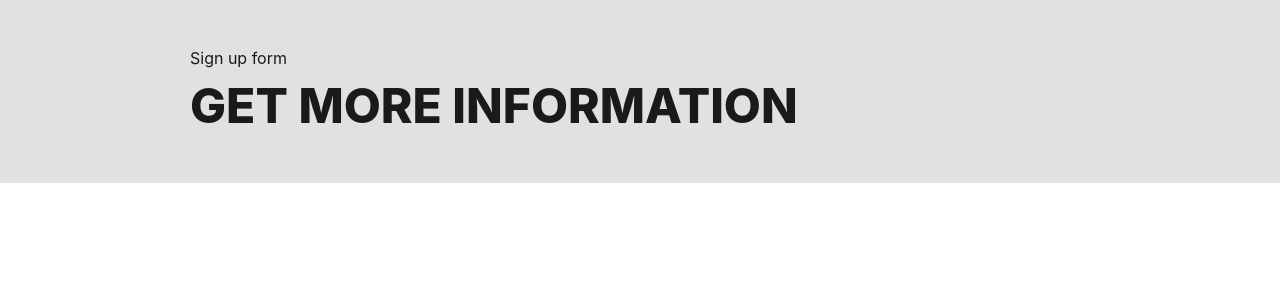
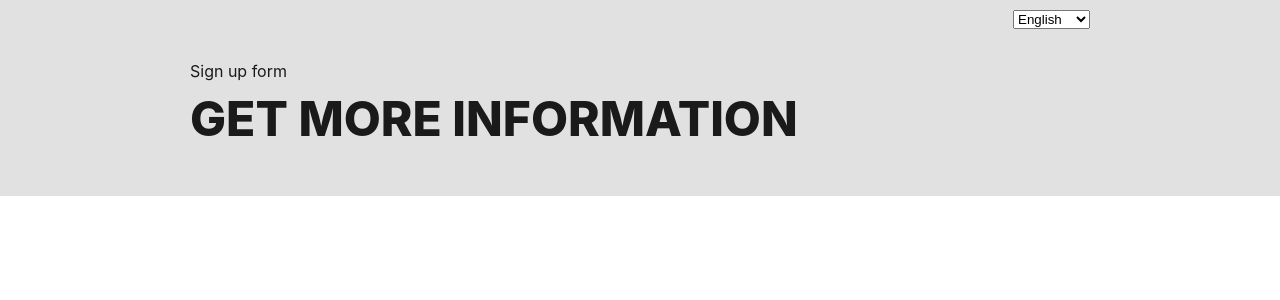
Before and after one commit to fabricionaweb/adidas-frontend-test, a React (Create React App) app: page / in a window 1280 px wide. Shown: the top 300 px of the page. Built offline with nearby package versions, Linux system fonts and the light colour scheme.

Commit message:
Create Heading and Language components

```diff
--- a/src/components/App/App.jsx
+++ b/src/components/App/App.jsx
@@ -1,9 +1,11 @@
 import React from 'react';
 import { Header } from '../Header';
+import { Languages } from '../Languages';
 
 export function App() {
   return (
     <main>
+      <Languages />
       <Header lead="Sign up form" title="Get more information" />
     </main>
   );
--- a/src/components/Header/Header.jsx
+++ b/src/components/Header/Header.jsx
@@ -4,8 +4,8 @@ import styles from './Header.module.css';
 
 export function Header({ lead, title }) {
   return (
-    <header className={styles.header}>
-      <h1 className={styles.title}>
+    <header className={styles.wrapper}>
+      <h1 className={styles.heading}>
         {lead && <p>{lead}</p>}
 
         {title}
--- a/src/components/Header/Header.module.css
+++ b/src/components/Header/Header.module.css
@@ -1,9 +1,9 @@
-.header {
+.wrapper {
   background-color: #E1E1E1;
-  padding: 3rem 0;
+  padding: 1.5rem 0 3rem;
 }
 
-.title {
+.heading {
   text-transform: uppercase;
   font-weight: 800;
   font-size: 3rem;
@@ -13,7 +13,7 @@
   width: 92%;
 }
 
-.title p {
+.heading p {
   margin: 0 0 0.5rem;
   font-size: 1rem;
   font-weight: 400;
--- /dev/null
+++ b/src/components/Languages/Languages.jsx
@@ -0,0 +1,17 @@
+import React from 'react';
+import styles from './Languages.module.css';
+
+export function Languages() {
+  return (
+    <div className={styles.wrapper}>
+      <div className={styles.container}>
+        <select>
+          <option value="en">English</option>
+          <option value="de">Germany</option>
+        </select>
+      </div>
+    </div>
+  );
+}
+
+export default Languages;
--- /dev/null
+++ b/src/components/Languages/Languages.module.css
@@ -0,0 +1,11 @@
+.wrapper {
+  background-color: #E1E1E1;
+  padding: 0.5rem 0;
+}
+
+.container {
+  max-width: 900px;
+  width: 92%;
+  margin: 0 auto;
+  text-align: right;
+}
--- /dev/null
+++ b/src/components/Languages/index.js
@@ -0,0 +1 @@
+export * from './Languages';
```
Also changed, not shown: src/index.css (line endings or trailing spaces).
